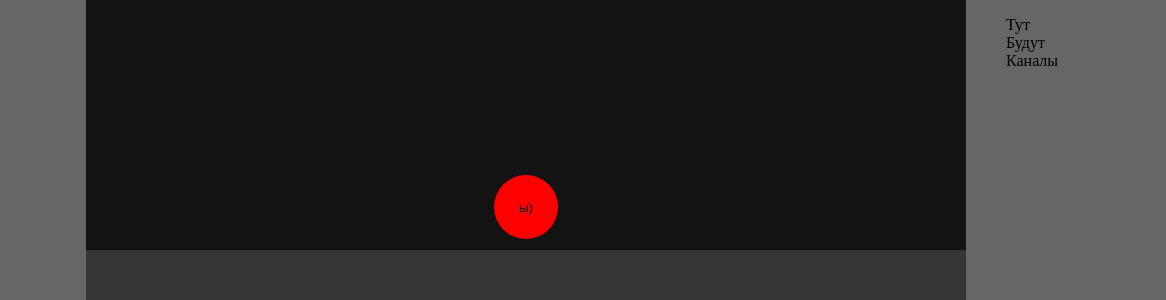
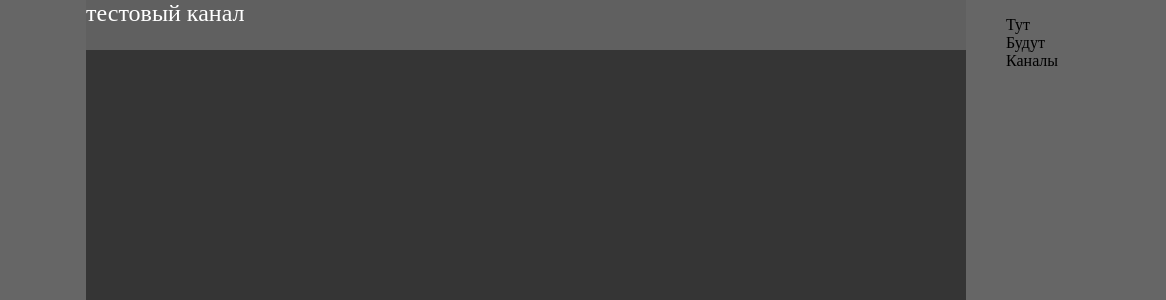
Before and after one commit to dex22044/test-site, a plain HTML site: page app.html in a window 1280 px wide. Shown: the top 300 px of the page, 114-1280 px from the left. Drawn offline with Linux system fonts and the light colour scheme.

Commit message:
я не знаю

```diff
--- a/app.html
+++ b/app.html
@@ -6,6 +6,7 @@
     <script src="scripts/autoresize.js"></script>
     <script src="scripts/api.js"></script>
     <script src="scripts/ui_controller.js"></script>
+    <script src="scripts/webcam.js"></script>
 
     <div class="message_template">
         <div class="message_container">
@@ -54,9 +55,13 @@
         </ul>
     </div>
 
+    <div class="top_menu">
+        <span class="top_menu_channel_name">тестовый канал</span>
+    </div>
+
     <div class="webrtcConnectionDisplay">
         <div class="webrtcConnectionDisplayBottomButtons">
-            <button class="webrtcDisconnectButton">ы)</button>
+            <button class="webrtcDisconnectButton" onclick="disconnectBtn_click();">ы)</button>
         </div>
         <video id="cameraStream"></video>
     </div>
--- a/scripts/ui_controller.js
+++ b/scripts/ui_controller.js
@@ -1,5 +1,7 @@
 let messages_list_element;
+let messages_div_element;
 let message_container_template;
+let webrtcStatusDisplay;
 
 window.onload=function(){
     init_ui();
@@ -9,6 +11,8 @@ window.onload=function(){
 function init_ui(){
     messages_list_element=document.querySelector('#messages');
     message_container_template = document.querySelector('.message_template');
+    webrtcStatusDisplay=document.querySelector('.webrtcConnectionDisplay');
+    messages_div_element=document.querySelector('.messages');
 }
 
 function add_message(author, content, isNewGroup){
@@ -25,3 +29,13 @@ function add_message(author, content, isNewGroup){
     clone.querySelector('.message_author').innerHTML=author;
     messages_list_element.appendChild(clone);
 }
+
+function disconnectBtn_click(){
+    webrtcStatusDisplay.style.display='none';
+    messages_div_element.style.top='0px';
+}
+
+function showConnectionDisplay(){
+    messages_div_element.style.top='250px';
+    webrtcStatusDisplay.style.display='block';
+}
--- a/stylesheets/app.css
+++ b/stylesheets/app.css
@@ -19,12 +19,11 @@
 
 .messages{
     position: absolute;
-    top: 0px;
+    top: 50px;
     left: 200px;
     right: 200px;
-    bottom: 0px;
+    min-height: 100vh;
     background-color: #353535;
-    top: 250px;
 }
 
 .messageSendingBox{
@@ -92,6 +91,7 @@
 
 /*WebRTC connection display*/
 .webrtcConnectionDisplay{
+    display: none;
     position: fixed;
     background-color: #131313;
     height: 250px;
@@ -118,3 +118,19 @@
     border-style: none;
     margin: 5px;
 }
+
+/*Top menu*/
+.top_menu{
+    background-color: #606060;
+    position: fixed;
+    top: 0px;
+    left: 200px;
+    right: 200px;
+    height: 50px;
+}
+
+.top_menu_channel_name{
+    font-size: 24px;
+    color: white;
+    margin-top: 13px;
+}
```
